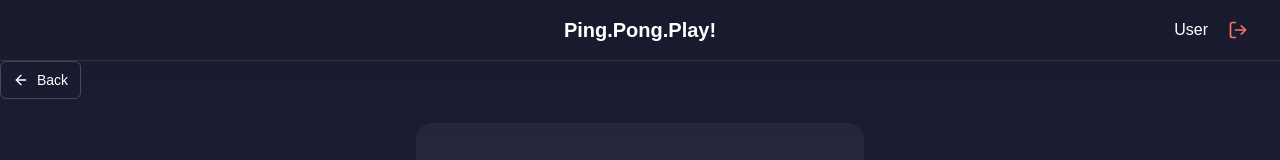
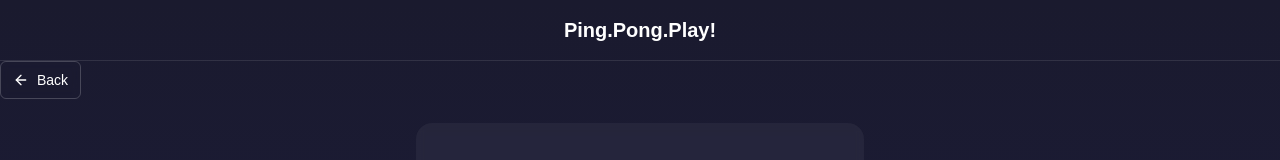
Before and after one commit to lkilpela/fe_transcendence_refactor, a React (Vite) app in the folder frontend/: page /login in a window 1280 px wide. Shown: the top 160 px of the page. Built offline with nearby package versions, Linux system fonts and the light colour scheme.

Commit message:
refactor: update Header component to conditionally render user info based on authentication state and enhance logout functionality in AuthProvider

```diff
--- a/frontend/src/components/layout/Header.tsx
+++ b/frontend/src/components/layout/Header.tsx
@@ -5,7 +5,7 @@ import React from 'react'
 import { useNavigate } from 'react-router-dom'
 
 const Header: React.FC = () => {
-  const { logout, user } = useAuth()
+  const { logout, user, isAuthenticated } = useAuth()
   const navigate = useNavigate()
 
   const handleLogout = async (): Promise<void> => {
@@ -21,9 +21,10 @@ const Header: React.FC = () => {
     <header className={layouts.header.base}>
       <div className={layouts.header.container}>
         <h1 className={layouts.header.title}>Ping.Pong.Play!</h1>
+        {isAuthenticated && user && (
           <div className={layouts.header.userSection}>
             <span className={layouts.header.username}>
-            {user?.username || 'User'}
+              {user.username}
             </span>
             <button
               onClick={handleLogout}
@@ -34,6 +35,7 @@ const Header: React.FC = () => {
               <LogOut size={20} />
             </button>
           </div>
+        )}
       </div>
     </header>
   )
--- a/frontend/src/contexts/AuthProvider.tsx
+++ b/frontend/src/contexts/AuthProvider.tsx
@@ -78,6 +78,9 @@ export const AuthProvider = ({ children }: { children: React.ReactNode }) => {
   const logout = async () => {
     await authService.logout()
     setUser(null)
+    setRequires2FA(false)
+    setTempUserId(null)
+    setError(null)
   }
 
   const verify2FA = async (code: string) => {
```
Lines whose indentation alone changed are shown as unchanged.
